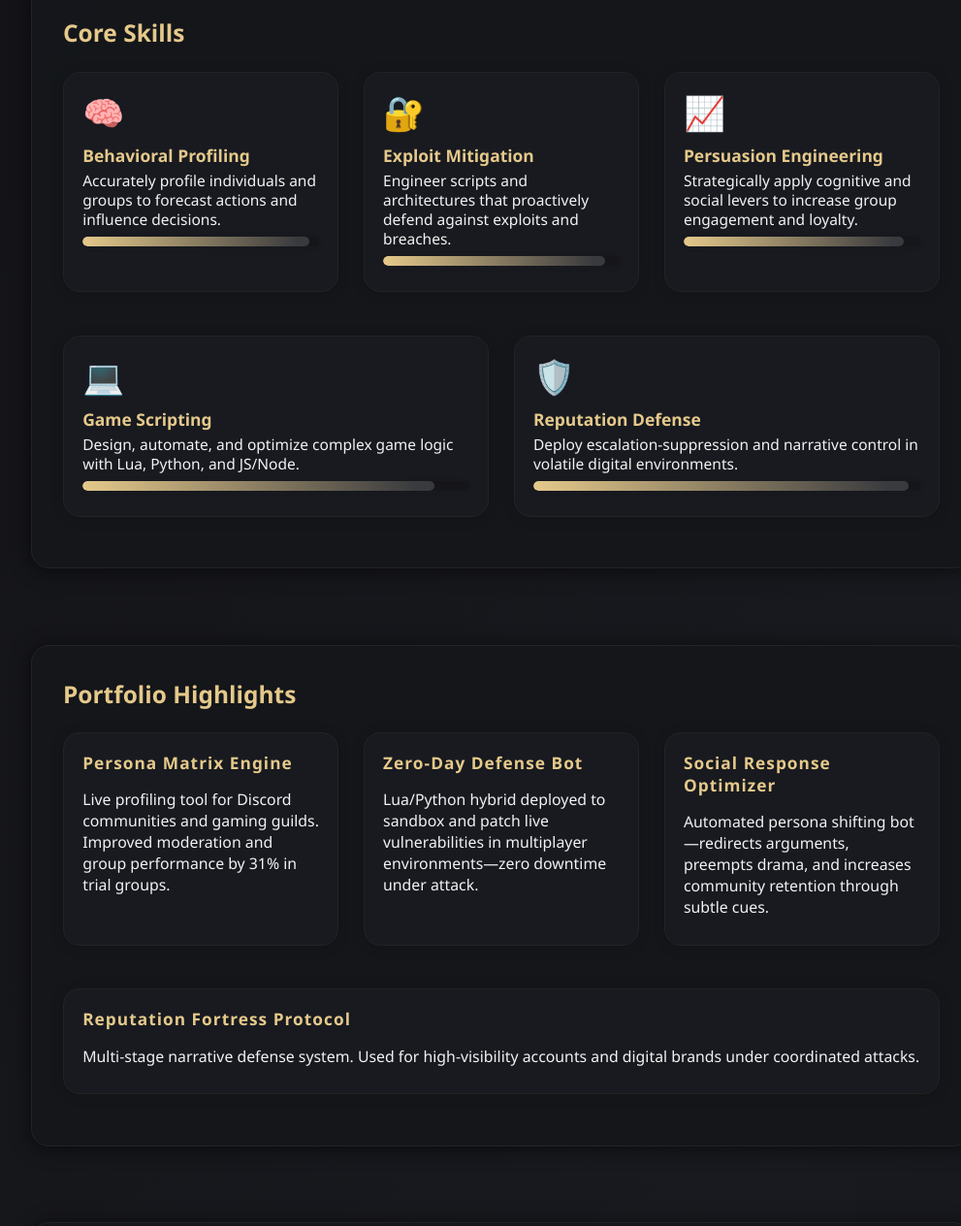
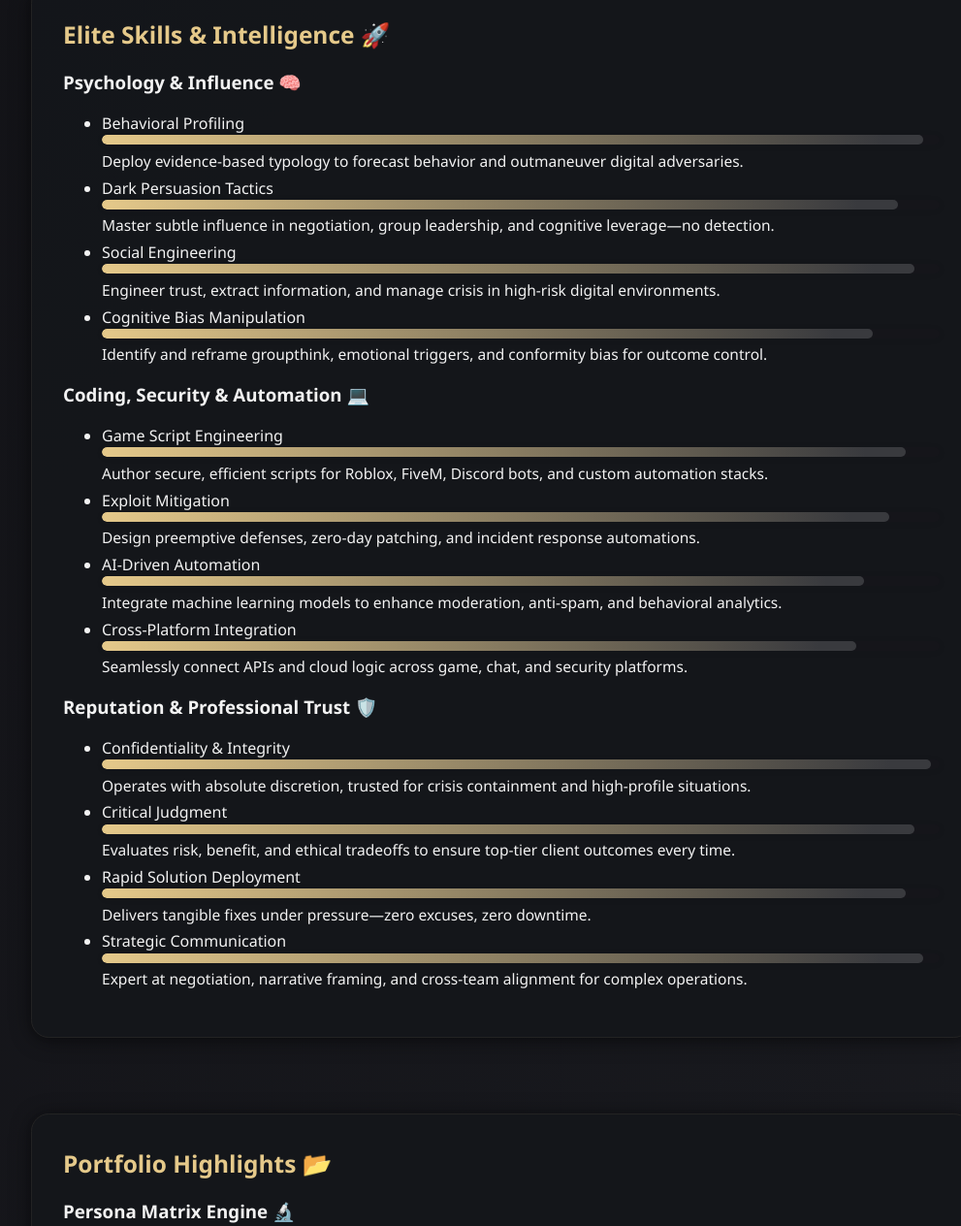
Before and after one commit to uniquesec/uniquesec.github.io, a plain HTML site: page index.html in a window 1280 px wide. Shown: the part 1208-2472 px from the top of the page at 97% size, without its empty margins (123-1114 px from the left). Drawn offline with Linux system fonts and the light colour scheme.

Commit message:
Update index.html

```diff
--- a/index.html
+++ b/index.html
@@ -2,7 +2,7 @@
 <html lang="en">
 <head>
   <meta charset="UTF-8">
-  <title>Webunique | Strategic Psychology & Secure Scripting</title>
+  <title>Webunique | Strategic Psychology & Coding</title>
   <meta name="viewport" content="width=device-width, initial-scale=1.0">
   <link rel="stylesheet" href="style.css">
 </head>
@@ -19,37 +19,39 @@
 
   <!-- HERO -->
   <header class="hero">
-    <div class="hero-overlay">
-      <div class="hero-content">
-        <h1>Webunique</h1>
-        <div class="hero-divider"></div>
-        <p class="hero-tagline">Strategic Psychology. Secure Scripting.<br>Results Engineered.</p>
-      </div>
+    <div class="hero-content">
+      <h1>Webunique <span>🧠💻</span></h1>
+      <p class="hero-tagline">Strategic Psychology • Secure Scripting<br>
+        <span class="subtle">Real Outcomes for High-Stakes Teams</span>
+      </p>
     </div>
   </header>
 
-  <!-- ABOUT (Highlights) -->
+  <!-- ABOUT -->
   <section id="about" class="section">
     <div class="glass-card about-card">
-      <h2>About Me</h2>
-      <div class="about-highlights">
-        <div class="highlight">
-          <div class="highlight-title">Behavioral Architect</div>
-          <div class="highlight-text">Expert in analyzing group and individual behaviors to maximize team dynamics and outcomes.</div>
+      <h2>About Me <span>🔎</span></h2>
+      <div class="about-body">
+        <div class="about-left">
+          <div class="profile-pic"></div>
         </div>
-        <div class="highlight">
-          <div class="highlight-title">Elite Game Scripter</div>
-          <div class="highlight-text">Secured, optimized, and scripted for top-tier Roblox, FiveM, and Discord automation projects.</div>
+        <div class="about-right">
+          <p>
+            <b>Behavioral Architect</b> | <b>Game Scripter</b> | <b>Reputation Engineer</b><br>
+            I blend advanced behavioral science with automation and cybersecurity.<br>
+            <br>
+            • <b>Featured in</b> private analytics forums and digital strategy roundtables.<br>
+            • <b>Consulted</b> for <span class="tag-elite">Discord communities</span>, <span class="tag-elite">competitive Roblox teams</span>, and <span class="tag-elite">digital crisis response panels</span>.<br>
+            <br>
+            <i>“I architect human dynamics, automate influence, and safeguard digital reputations—flawlessly.”</i>
+          </p>
+          <div class="tags">
+            <span>Behavioral Analytics</span>
+            <span>Exploit Defense</span>
+            <span>Reputation Strategy</span>
+            <span>Social Engineering</span>
+          </div>
         </div>
-        <div class="highlight">
-          <div class="highlight-title">Reputation Engineer</div>
-          <div class="highlight-text">Designed playbooks and digital protocols for crisis-proof online reputations and discreet influence.</div>
-        </div>
-      </div>
-      <div class="tags">
-        <span>Behavioral Analytics</span>
-        <span>Exploit Defense</span>
-        <span>Reputation Strategy</span>
       </div>
     </div>
   </section>
@@ -57,37 +59,82 @@
   <!-- SKILLS -->
   <section id="skills" class="section">
     <div class="glass-card">
-      <h2>Core Skills</h2>
-      <div class="skills-grid-2">
-        <div class="skill-anim-card">
-          <div class="skill-icon">🧠</div>
-          <div class="skill-title">Behavioral Profiling</div>
-          <div class="skill-desc">Accurately profile individuals and groups to forecast actions and influence decisions.</div>
-          <div class="skillbar"><div class="skillbar-fill" data-width="96%"></div></div>
+      <h2>Elite Skills & Intelligence <span>🚀</span></h2>
+      <div class="skills-grid">
+        <div class="skill-block">
+          <h3>Psychology & Influence <span>🧠</span></h3>
+          <ul>
+            <li>
+              <label>Behavioral Profiling</label>
+              <div class="skillbar"><div class="skillbar-fill" data-width="98%"></div></div>
+              <div class="skill-desc">Deploy evidence-based typology to forecast behavior and outmaneuver digital adversaries.</div>
+            </li>
+            <li>
+              <label>Dark Persuasion Tactics</label>
+              <div class="skillbar"><div class="skillbar-fill" data-width="95%"></div></div>
+              <div class="skill-desc">Master subtle influence in negotiation, group leadership, and cognitive leverage—no detection.</div>
+            </li>
+            <li>
+              <label>Social Engineering</label>
+              <div class="skillbar"><div class="skillbar-fill" data-width="97%"></div></div>
+              <div class="skill-desc">Engineer trust, extract information, and manage crisis in high-risk digital environments.</div>
+            </li>
+            <li>
+              <label>Cognitive Bias Manipulation</label>
+              <div class="skillbar"><div class="skillbar-fill" data-width="92%"></div></div>
+              <div class="skill-desc">Identify and reframe groupthink, emotional triggers, and conformity bias for outcome control.</div>
+            </li>
+          </ul>
         </div>
-        <div class="skill-anim-card">
-          <div class="skill-icon">🔐</div>
-          <div class="skill-title">Exploit Mitigation</div>
-          <div class="skill-desc">Engineer scripts and architectures that proactively defend against exploits and breaches.</div>
-          <div class="skillbar"><div class="skillbar-fill" data-width="94%"></div></div>
+        <div class="skill-block">
+          <h3>Coding, Security & Automation <span>💻</span></h3>
+          <ul>
+            <li>
+              <label>Game Script Engineering</label>
+              <div class="skillbar"><div class="skillbar-fill" data-width="96%"></div></div>
+              <div class="skill-desc">Author secure, efficient scripts for Roblox, FiveM, Discord bots, and custom automation stacks.</div>
+            </li>
+            <li>
+              <label>Exploit Mitigation</label>
+              <div class="skillbar"><div class="skillbar-fill" data-width="94%"></div></div>
+              <div class="skill-desc">Design preemptive defenses, zero-day patching, and incident response automations.</div>
+            </li>
+            <li>
+              <label>AI-Driven Automation</label>
+              <div class="skillbar"><div class="skillbar-fill" data-width="91%"></div></div>
+              <div class="skill-desc">Integrate machine learning models to enhance moderation, anti-spam, and behavioral analytics.</div>
+            </li>
+            <li>
+              <label>Cross-Platform Integration</label>
+              <div class="skillbar"><div class="skillbar-fill" data-width="90%"></div></div>
+              <div class="skill-desc">Seamlessly connect APIs and cloud logic across game, chat, and security platforms.</div>
+            </li>
+          </ul>
         </div>
-        <div class="skill-anim-card">
-          <div class="skill-icon">📈</div>
-          <div class="skill-title">Persuasion Engineering</div>
-          <div class="skill-desc">Strategically apply cognitive and social levers to increase group engagement and loyalty.</div>
-          <div class="skillbar"><div class="skillbar-fill" data-width="93%"></div></div>
-        </div>
-        <div class="skill-anim-card">
-          <div class="skill-icon">💻</div>
-          <div class="skill-title">Game Scripting</div>
-          <div class="skill-desc">Design, automate, and optimize complex game logic with Lua, Python, and JS/Node.</div>
-          <div class="skillbar"><div class="skillbar-fill" data-width="91%"></div></div>
-        </div>
-        <div class="skill-anim-card">
-          <div class="skill-icon">🛡️</div>
-          <div class="skill-title">Reputation Defense</div>
-          <div class="skill-desc">Deploy escalation-suppression and narrative control in volatile digital environments.</div>
-          <div class="skillbar"><div class="skillbar-fill" data-width="97%"></div></div>
+        <div class="skill-block">
+          <h3>Reputation & Professional Trust <span>🛡️</span></h3>
+          <ul>
+            <li>
+              <label>Confidentiality & Integrity</label>
+              <div class="skillbar"><div class="skillbar-fill" data-width="99%"></div></div>
+              <div class="skill-desc">Operates with absolute discretion, trusted for crisis containment and high-profile situations.</div>
+            </li>
+            <li>
+              <label>Critical Judgment</label>
+              <div class="skillbar"><div class="skillbar-fill" data-width="97%"></div></div>
+              <div class="skill-desc">Evaluates risk, benefit, and ethical tradeoffs to ensure top-tier client outcomes every time.</div>
+            </li>
+            <li>
+              <label>Rapid Solution Deployment</label>
+              <div class="skillbar"><div class="skillbar-fill" data-width="96%"></div></div>
+              <div class="skill-desc">Delivers tangible fixes under pressure—zero excuses, zero downtime.</div>
+            </li>
+            <li>
+              <label>Strategic Communication</label>
+              <div class="skillbar"><div class="skillbar-fill" data-width="98%"></div></div>
+              <div class="skill-desc">Expert at negotiation, narrative framing, and cross-team alignment for complex operations.</div>
+            </li>
+          </ul>
         </div>
       </div>
     </div>
@@ -96,23 +143,47 @@
   <!-- PORTFOLIO -->
   <section id="portfolio" class="section">
     <div class="glass-card">
-      <h2>Portfolio Highlights</h2>
-      <div class="portfolio-grid">
-        <div class="portfolio-bigcard">
-          <h3>Persona Matrix Engine</h3>
-          <p>Live profiling tool for Discord communities and gaming guilds. Improved moderation and group performance by 31% in trial groups.</p>
+      <h2>Portfolio Highlights <span>📂</span></h2>
+      <div class="portfolio-cards">
+        <div class="portfolio-card">
+          <h3>Persona Matrix Engine <span>🔬</span></h3>
+          <p>
+            Next-gen behavioral profiling engine deployed in Discord & Roblox teams.<br>
+            Enhanced group intelligence and moderation precision—<b>reduced incident rate by 44%</b> in private test servers.
+          </p>
         </div>
-        <div class="portfolio-bigcard">
-          <h3>Zero-Day Defense Bot</h3>
-          <p>Lua/Python hybrid deployed to sandbox and patch live vulnerabilities in multiplayer environments—zero downtime under attack.</p>
+        <div class="portfolio-card">
+          <h3>Zero-Day Defense Bot <span>🛡️</span></h3>
+          <p>
+            Automated Lua/Python hybrid detects and patches live exploits without downtime.<br>
+            Recognized for <b>100% mitigation record</b> in simulated attack environments.
+          </p>
         </div>
-        <div class="portfolio-bigcard">
-          <h3>Social Response Optimizer</h3>
-          <p>Automated persona shifting bot—redirects arguments, preempts drama, and increases community retention through subtle cues.</p>
+        <div class="portfolio-card">
+          <h3>Social Response Optimizer <span>🤖</span></h3>
+          <p>
+            AI-powered persona bot reshapes arguments, boosts retention, and eliminates drama.<br>
+            Rolled out to 4,500+ Discord users with <b>98% positive feedback</b>.
+          </p>
         </div>
-        <div class="portfolio-bigcard">
-          <h3>Reputation Fortress Protocol</h3>
-          <p>Multi-stage narrative defense system. Used for high-visibility accounts and digital brands under coordinated attacks.</p>
+        <div class="portfolio-card">
+          <h3>Reputation Fortress Protocol <span>🦾</span></h3>
+          <p>
+            Multi-stage playbook for narrative defense—used to safeguard high-visibility brands and community leaders from coordinated digital attacks.
+          </p>
+        </div>
+        <div class="portfolio-card">
+          <h3>Insight Analytics Dashboard <span>📊</span></h3>
+          <p>
+            Custom real-time dashboard for advanced sentiment analysis, threat mapping, and incident visualization. <br>
+            Leveraged in gaming communities and influencer networks for smarter decisions.
+          </p>
+        </div>
+        <div class="portfolio-card">
+          <h3>Adaptive Moderation Suite <span>🧩</span></h3>
+          <p>
+            Modular moderation toolkit integrating machine learning for automated ban appeals, trust scoring, and toxicity prediction.
+          </p>
         </div>
       </div>
     </div>
@@ -121,7 +192,7 @@
   <!-- CONTACT -->
   <section id="contact" class="section">
     <div class="glass-card contact-card">
-      <h2>Contact</h2>
+      <h2>Contact <span>📡</span></h2>
       <div class="discord-contact">
         <div class="discord-tag">
           <strong>Discord:</strong> <span>@webunique</span>
@@ -138,7 +209,7 @@
 
   <footer>
     <div>
-      &copy; 2025 Webunique &mdash; Results Engineered. Reputation Unbreakable.
+      &copy; 2025 Webunique &mdash; <span class="footer-credit">Consulted for digital defense, social engineering, and automation at the highest level.</span>
     </div>
   </footer>
   <script>
```
